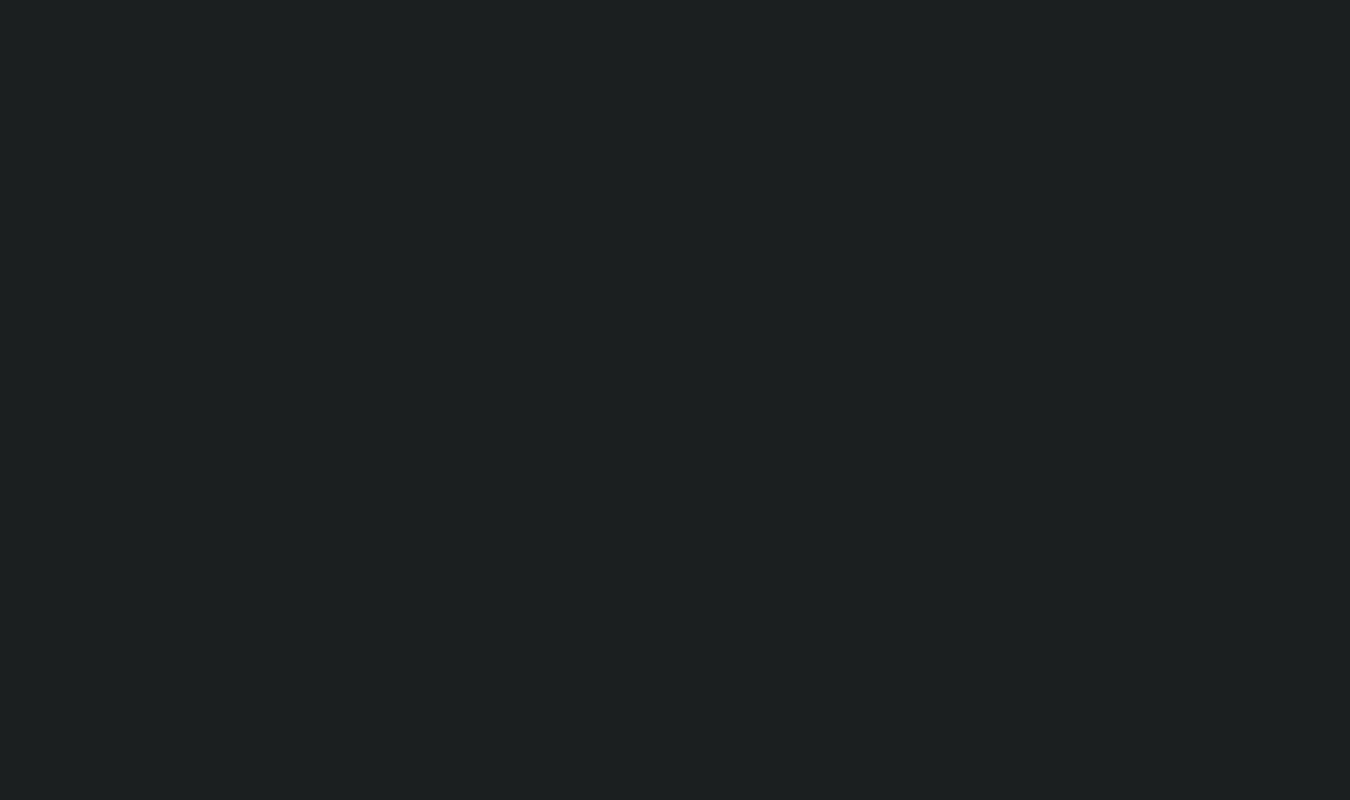
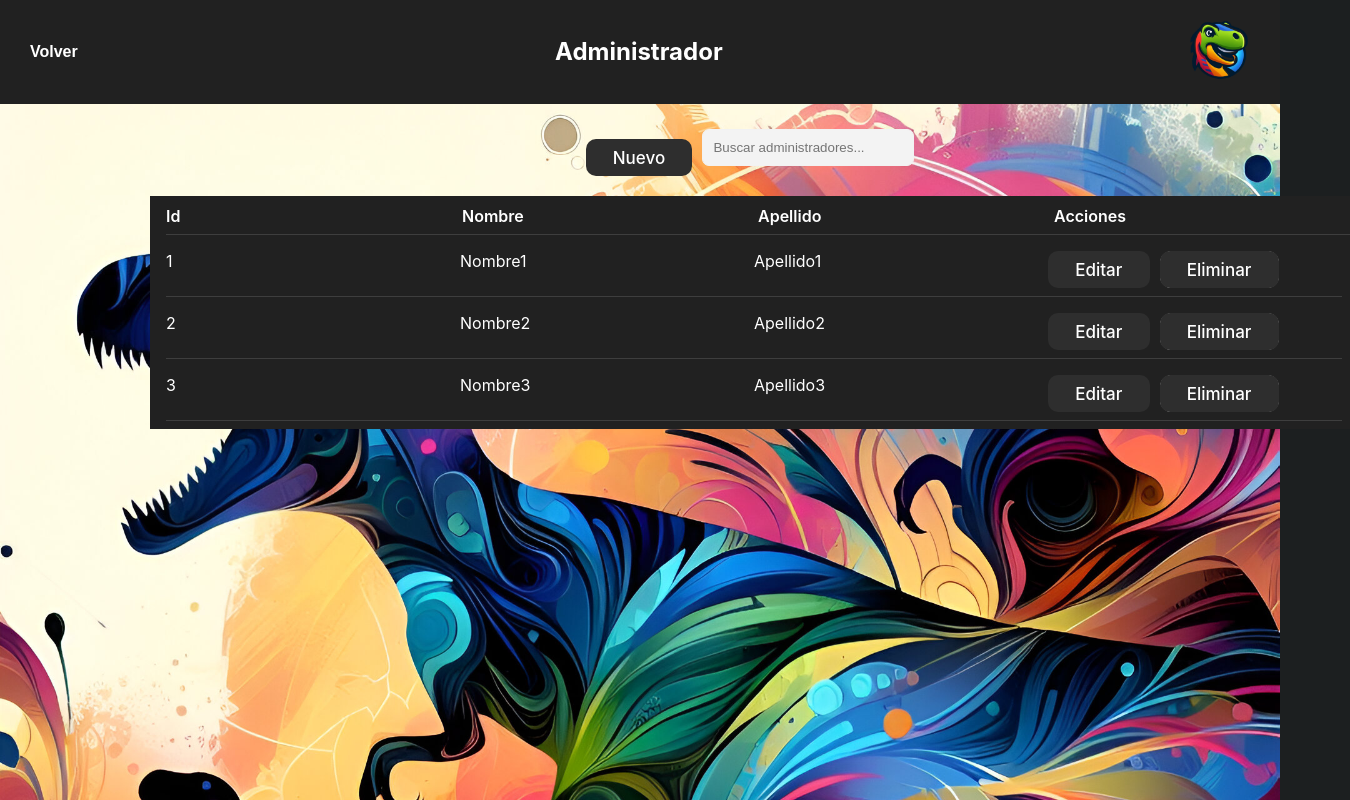
Before and after one commit to Carlos-Gabriel-Diaz-Zapata/De-Extinction-Web, a React (Create React App) app in the folder de-extinction-web/: page /admin in a window 1280 px wide. Before the commit this address had no page. Shown: the whole page, 1350 px wide, since content can reach past the window. Built offline with nearby package versions, Linux system fonts and the light colour scheme.

Commit message:
wip: Admin page created, missing details to polish, and add the crud

```diff
--- a/de-extinction-web/src/App.js
+++ b/de-extinction-web/src/App.js
@@ -5,6 +5,7 @@ import LoginPage from './Page/LoginPage';
 import RegisterPage from '../src/Page/RegisterPage';
 import Profile from './Page/Profile';
 import Scores from '../src/Page/Scores'
+import AdminPage from './Page/AdminPage';
 function App() {
   return (
     <div className='App'>
@@ -15,6 +16,7 @@ function App() {
           <Route path='/register' element={<RegisterPage />}/>
           <Route path='/profile' element={<Profile/>}/>
           <Route path='/scores' element={<Scores/>} />
+          <Route path='/admin' element={<AdminPage/>} />
         </Routes>
       </Router>
     </div>
--- /dev/null
+++ b/de-extinction-web/src/Page/AdminPage.jsx
@@ -0,0 +1,71 @@
+import React, { useState } from 'react';
+import { Link } from 'react-router-dom';
+import '../Page/Css/AdminPage.css';
+import HeaderAdminPage from '../layout/HeaderAdminPage';
+
+const AdminPage = () => {
+  const [searchTerm, setSearchTerm] = useState('');
+
+  const sampleData = [
+    { id: 1, firstName: "Nombre1", lastName: "Apellido1" },
+    { id: 2, firstName: "Nombre2", lastName: "Apellido2" },
+    { id: 3, firstName: "Nombre3", lastName: "Apellido3" },
+  ];
+
+  const handleSearchChange = (event) => {
+    setSearchTerm(event.target.value);
+  };
+
+  const filteredData = sampleData.filter((data) => {
+    const fullName = `${data.firstName} ${data.lastName}`;
+    return fullName.toLowerCase().includes(searchTerm.toLowerCase());
+  });
+
+  return (
+    <>
+    <div className='adminContainer'>
+     <HeaderAdminPage/>
+      <section>
+        <div className='centrado'>
+          <Link to="/admin/new" className="btn">
+            Nuevo
+          </Link>
+          <input
+            type="text"
+            placeholder="Buscar administradores..."
+            value={searchTerm}
+            onChange={handleSearchChange}
+            className="input"
+            />
+        </div>
+        <header className='col2'>
+          <div className="col">Id</div>
+          <div className="col">Nombre</div>
+          <div className="col">Apellido</div>
+          <div className="col">Acciones</div>
+        </header>
+
+        <div style={{ overflowY: 'auto', maxHeight: '500px', backgroundColor: '#1C1C1C' }}>
+          {filteredData.map(({ id, firstName, lastName }) => (
+              <div className="row" key={id}>
+              <div className="col"> {id} </div>
+              <div className="col"> {firstName} </div>
+              <div className='col'> {lastName} </div>
+              <div className="col">
+                <Link to={`/admin/edit/${id}`} className="btn btn-primary">
+                  Editar
+                </Link>
+                <button className="btn btn-danger">
+                  Eliminar
+                </button>
+              </div>
+            </div>
+          ))}
+        </div>
+      </section>
+    </div>
+    </>
+  );
+};
+
+export default AdminPage;
--- /dev/null
+++ b/de-extinction-web/src/Page/Css/AdminPage.css
@@ -0,0 +1,355 @@
+a {
+    color: var(--edit-color);
+    text-decoration: none;
+    margin-right: .625rem;
+  }
+
+  header {
+    padding: 10px 0 10px 5px;
+    color:#fff;
+    font-weight: 600;
+    padding-left: 1rem;
+  }
+
+  .adminContainer {
+    background-image: url('../../assets/pixelcut-export.jpeg');
+    background-size: cover;
+    height: 100vh;
+    width: 100%;
+  }
+
+  header, .row {
+    display: flex;
+  }
+
+  section  {
+    padding-left: 150px;
+    width: 1200px;
+    margin-top: 25px;
+  }
+
+  .centrado {
+    padding-bottom: 10px;
+    display: flex;
+    justify-content: center;
+    align-items: center;
+  }
+
+  .col {
+    flex: 1;
+    background-color: #212121;
+    color: #fff;
+    border-bottom: 1px solid #3E3E3E;
+    padding-bottom: 0.5rem;
+  }
+
+  .col2 {
+    flex: 1;
+    background-color: #212121;
+    color: #fff;
+    padding-bottom: 0.5rem;
+  }
+
+  .row {
+    background-color: #212121;
+    padding: .5rem .5rem .5rem 1rem;
+  }
+
+  .App {
+    margin: 0 auto;
+    padding: 0;
+    box-sizing: border-box;
+  }
+
+  .container {
+    width: 100%;
+  }
+
+
+
+  .subtitle {
+    color: white;
+    text-align: center;
+    font-size: 20px;
+  }
+
+  .input {
+    color: #8707ff;
+    border: 2px solid #8707ff;
+    border-radius: 7px;
+    padding-bottom: 6px;
+    padding-top: 10px;
+    padding-left: 20px;
+    padding-right: 800px;
+    background: transparent;
+    max-width: 190px;
+  }
+
+  .input:active {
+    box-shadow: 2px 2px 15px #8707ff inset;
+  }
+
+  .inicio {
+    padding-left: 580px;
+    color: white;
+    justify-content: center;
+    align-items: center;
+  }
+
+  /*===========================*/
+  /* Buttons
+  /*===========================*/
+
+  .btn {
+    padding: 0.5em 1.6em;
+    border: none;
+    outline: none;
+    color: #FFF;
+    font-family: inherit;
+    font-weight: 500;
+    font-size: 17px;
+    cursor: pointer;
+    position: relative;
+    z-index: 0;
+    border-radius: 12px;
+  }
+
+  .btn::after {
+    content: "";
+    z-index: -1;
+    position: absolute;
+    width: 100%;
+    height: 100%;
+    background-color: rgb(46, 46, 46);
+    left: 0;
+    top: 0;
+    border-radius: 10px;
+  }
+
+  /* glow */
+  .btn::before {
+    content: "";
+    background: linear-gradient(
+       45deg,
+       #FF0000, #002BFF, #FF00C8, #002BFF,
+       #FF0000, #002BFF, #FF00C8, #002BFF
+    );
+    position: absolute;
+    top: -2px;
+    left: -2px;
+    background-size: 600%;
+    z-index: -1;
+    width: calc(100% + 4px);
+    height: calc(100% + 4px);
+    filter: blur(8px);
+    animation: glowing 20s linear infinite;
+    transition: opacity .3s ease-in-out;
+    border-radius: 10px;
+    opacity: 0;
+  }
+
+  @keyframes glowing {
+    0% {
+      background-position: 0 0;
+    }
+
+    50% {
+      background-position: 400% 0;
+    }
+
+    100% {
+      background-position: 0 0;
+    }
+  }
+
+  /* hover */
+  .btn:hover::before {
+    opacity: 1;
+  }
+
+  .btn:active:after {
+    background: transparent;
+  }
+
+  .btn:active {
+    color: #000;
+    font-weight: bold;
+  }
+
+  /*===========================*/
+  /* Auxiliars
+  /*===========================*/
+  .text-center, .centered {
+    text-align: center;
+  }
+
+  .mb-3 {
+    margin-bottom: 1rem;
+  }
+
+  .mx-3 {
+    margin-right: 1rem;
+    margin-left: 1rem;
+  }
+
+  .mr-3 {
+    margin-right: 1rem;
+  }
+
+  /*===========================*/
+  /* Modal
+  /*===========================*/
+  .modal-content {
+    width: 80%;
+    margin: 20px auto;
+    background-color: #ccc;
+  }
+
+  .modal-header {
+    color: #fff;
+    text-align: center;
+    padding: 5px;
+    background-color: var(--primary-color);
+  }
+
+  .modal-header h2 {
+    margin: 0;
+  }
+
+  .modal-body {
+    padding: 15px 15px;
+    font-size: 1.25rem;
+  }
+
+  .label-form {
+    display: inline-block;
+    margin-bottom: .5rem;
+  }
+
+  .form-control {
+    display: block;
+    width: 100%;
+    font-size: 1rem;
+  }
+
+  #Container {
+    display: flex;
+    flex-direction: column;
+    align-items: center;
+    justify-content: flex-end;
+    height: 100%;
+  }
+
+  #rays {
+    z-index: 2;
+    position: relative;
+    bottom: -1.5em;
+    animation: rays 2s ease-in-out infinite;
+  }
+
+  .form {
+    position: relative;
+    top: 5em;
+    padding: 4%;
+    z-index: 3;
+    display: flex;
+    flex-direction: column;
+    border-radius: 0.5rem;
+    border: 4px solid #fff;
+    background: rgba(0, 255, 240, 0.52);
+    box-shadow: 0px 0px 64px 0px #82e1ff inset, 0px 0px 16px #a8fffaa6;
+    backdrop-filter: blur(3.5px);
+    gap: 1em;
+    animation: float 2s ease-in-out infinite;
+  }
+
+  #login-label {
+    text-align: center;
+    color: white;
+    font-size: 2rem;
+    font-weight: 600;
+    letter-spacing: 8px;
+    text-shadow: 0px 0px 16px rgb(243, 243, 243);
+  }
+
+  .form-content {
+    height: 3em;
+    padding: 1px 8px;
+    color: white;
+    text-decoration: none;
+    font-size: 18px;
+    border-radius: 3em;
+    background: transparent;
+    border: 4px solid rgba(0, 255, 240, 0.52);
+    outline: none;
+  }
+
+  #username {
+    position: relative;
+    top: 1em;
+  }
+
+  #password {
+    position: relative;
+    top: 2em;
+    font-size: 18px;
+  }
+
+  #login-button {
+    color: white;
+    font-size: 22px;
+    font-weight: 600;
+    letter-spacing: 4px;
+    text-shadow: 0px 0px 12px rgb(243, 243, 243);
+  }
+
+  #nav {
+    display: flex;
+    align-items: center;
+    justify-content: space-between;
+    width: 100%;
+    height: 6em;
+    padding: 0em 2em;
+  }
+
+  #signup {
+    text-align: center;
+    font-weight: 600;
+    font-size: 1.1rem;
+    letter-spacing: 1px;
+    color: #f5f5f5;
+  }
+
+  #signup-link {
+    text-align: center;
+    font-size: 1.1rem;
+    color: #32fff4;
+  }
+
+  #forgot-pw {
+    text-align: center;
+    font-size: 1.1rem;
+    color: #32fff4;
+  }
+
+  #new {
+    font-weight: 800;
+    font-size: 1.5rem;
+    letter-spacing: 1px;
+    color: #f5f5f5;
+  }
+
+  #fancy-r {
+    color: #f5f5f5;
+    font-weight: 800;
+    font-size: 4rem;
+    letter-spacing: 8px;
+    text-shadow: 0px 0px 16px rgb(243, 243, 243);
+  }
+
+  #title {
+    display: flex;
+    align-items: center;
+    justify-content: space-between;
+    padding: 0px 40px;
+  }
--- /dev/null
+++ b/de-extinction-web/src/layout/Css/HeaderAdminPage.css
@@ -0,0 +1,43 @@
+.header-containerProfile2 {
+    display: flex;
+    justify-content: space-between;
+    align-items: center;
+    padding: 10px 20px;
+    background-color: #212121;
+    color: #fff;
+  }
+
+  .header-centerProfile2{
+    flex-grow: 1;
+   text-align: center;
+  }
+  .header-leftProfile2 {
+    display: flex;
+  }
+
+  .header-logoProfile2 {
+    width: 80px;
+    height: auto;
+  }
+
+  .header-buttonProfile2 {
+    background-color: transparent;
+    border: none;
+    color: #fff;
+    cursor: pointer;
+    padding: 10px;
+    font-size: 16px;
+    font-family: 'Arial', sans-serif;
+  }
+
+  .header-buttonProfile2:hover {
+    background-color: rgba(255, 255, 255, 0.1);
+  }
+
+  .header-titleProfile2 {
+    font-size: 24px;
+  }
+
+.header-rightProfile2{
+    justify-content: center;
+}
--- a/de-extinction-web/src/layout/Header.jsx
+++ b/de-extinction-web/src/layout/Header.jsx
@@ -15,6 +15,10 @@ const Header = ({ onLoginButtonClick }) => {
 
   const handleScores = () => {
     navigate('/scores')
+  }
+
+  const handleAdmin = () => {
+    navigate('/admin')
   }
 
   const scrollToSection = (id) => {
@@ -44,7 +48,7 @@ const Header = ({ onLoginButtonClick }) => {
         </button>
         <button className='header-button' onClick={handleProfile}>Perfil</button>
         <button className='header-button' onClick={handleScores}>Puntuaciones</button>
-        <button className='header-button'>Administrador</button>
+        <button className='header-button' onClick={handleAdmin}>Administrador</button>
         <button className='header-button'>Cerrar Cesión</button>
       </div>
       <div className='header-right'>
--- /dev/null
+++ b/de-extinction-web/src/layout/HeaderAdminPage.jsx
@@ -0,0 +1,22 @@
+import React from 'react';
+import { Link } from 'react-router-dom';
+import '../layout/Css/HeaderAdminPage.css';
+import logo from '../assets/LogoDino.png';
+
+const HeaderAdminPage = () => {
+  return (
+    <header className='header-containerProfile2'>
+      <div className='header-leftProfile2'>
+        <Link to="/" className='header-buttonProfile1'>Volver</Link>
+      </div>
+      <div className='header-centerProfile2'>
+        <h2 className='header-titleProfile2'>Administrador</h2>
+      </div>
+      <div className='header-rightProfile2'>
+        <img src={logo} alt="Logo" className="header-logoProfile2" />
+      </div>
+    </header>
+  );
+}
+
+export default HeaderAdminPage;
```
